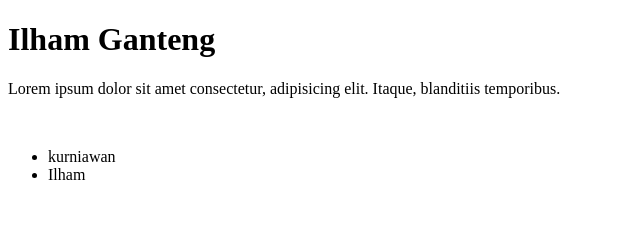
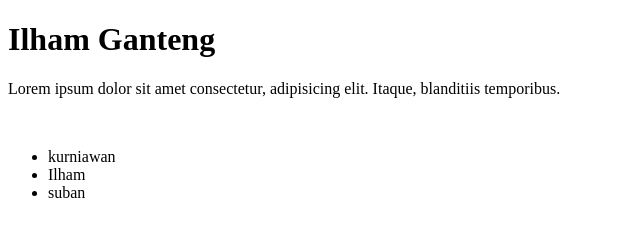
Before and after one commit to AlwaysBann/test-push-git, a plain HTML site: page index.html in a window 1280 px wide. Shown: the full height of the page, 0-640 px from the left. Drawn offline with Linux system fonts and the light colour scheme.

Commit message:
menambahkan list baru

```diff
--- a/index.html
+++ b/index.html
@@ -13,6 +13,7 @@
     <ul>
         <li>kurniawan</li>
         <li>Ilham</li>
+        <li>suban</li>
     </ul>
 </body>
 </html>
```
